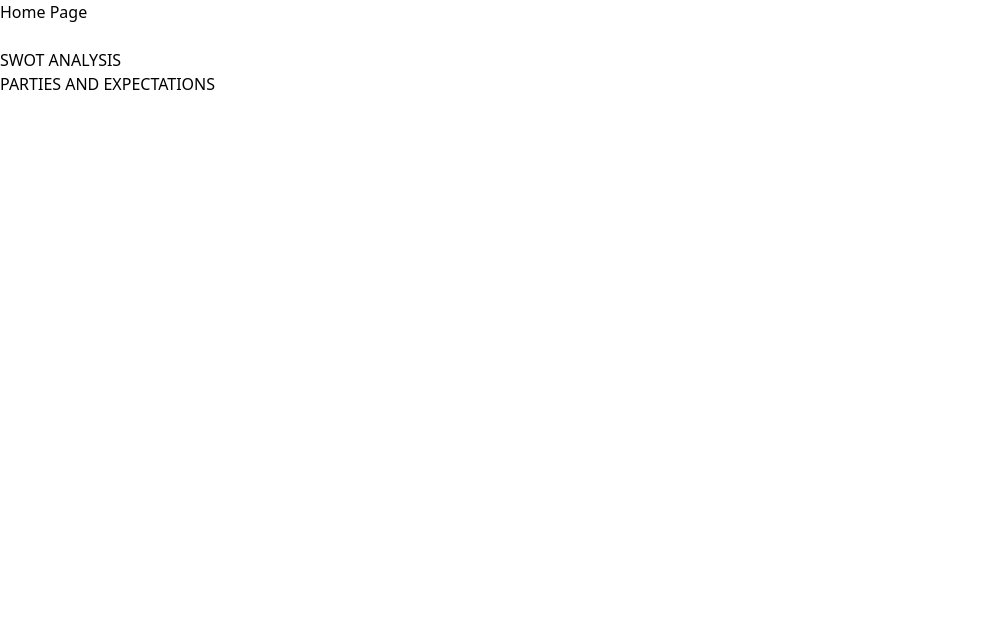
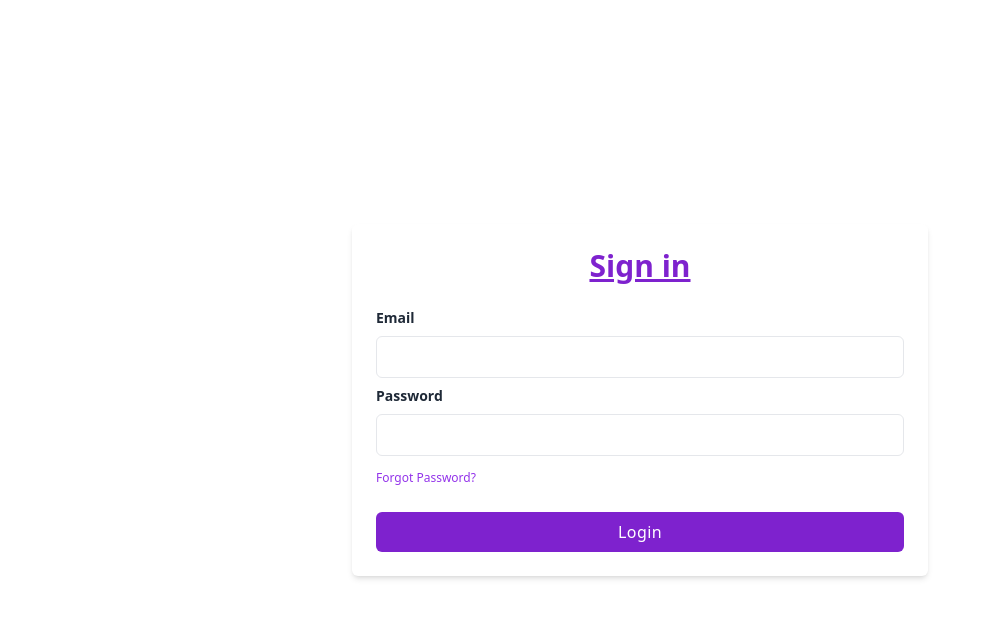
Before and after one commit to inba2002/isoauditwebpage, a React (Create React App) app: page / in a window 1280 px wide. Shown: the top 618 px of the page, without its empty margins (0-990 px from the left). Built offline with nearby package versions, Linux system fonts and the light colour scheme.

Commit message:
added sign in page and log out option

```diff
--- a/src/App.js
+++ b/src/App.js
@@ -3,6 +3,7 @@ import React from 'react';
 import Parties from './Components/Parties';
 import Swot from './Components/Swot';
 import Home from './Components/Home';
+import LoginPage from './Components/LoginPage';
 import {
     Routes,
     Route,
@@ -15,7 +16,8 @@ function App() {
     return (
        <>
                 <Routes>
-                <Route path="/" element={<Home/>} />
+                <Route path="/" element={<LoginPage/>} />
+                <Route path='home' element={<Home/>}/>
                 <Route path="swot" element={<Swot/>} />
                 <Route path="parties" element={<Parties/>} />
                 </Routes>
--- a/src/Components/Home.js
+++ b/src/Components/Home.js
@@ -1,7 +1,12 @@
 import React from 'react'
 import { Link } from "react-router-dom";
+import { useNavigate } from 'react-router-dom';
 
 const Home = () => {
+  const navigate= useNavigate();
+  function handlesubmit(e){
+    navigate("/");
+  }
   return (
     <div>
       <h1>Home Page</h1>
@@ -16,6 +21,9 @@ const Home = () => {
           <Link to="/parties">PARTIES AND EXPECTATIONS</Link>
         </li>
       </ul>
+
+      <button onClick={handlesubmit}>Log Out</button>
+
     </div>
   )
 }
--- /dev/null
+++ b/src/Components/LoginPage.js
@@ -0,0 +1,60 @@
+import React from 'react'
+import { useNavigate } from 'react-router-dom';
+
+function LoginPage() {
+    const navigate = useNavigate();
+
+  function handleClick(e) {
+
+    navigate("/home");
+  }
+  return (
+    <div className="relative flex flex-col justify-center min-h-screen overflow-hidden">
+            <div className="w-full p-6 m-auto bg-white rounded-md shadow-md lg:max-w-xl">
+                <h1 className="text-3xl font-semibold text-center text-purple-700 underline">
+                   Sign in
+                </h1>
+                <form className="mt-6">
+                    <div className="mb-2">
+                        <label
+                            for="email"
+                            className="block text-sm font-semibold text-gray-800"
+                        >
+                            Email
+                        </label>
+                        <input
+                            type="email"
+                            className="block w-full px-4 py-2 mt-2 text-purple-700 bg-white border rounded-md focus:border-purple-400 focus:ring-purple-300 focus:outline-none focus:ring focus:ring-opacity-40"
+                        />
+                    </div>
+                    <div className="mb-2">
+                        <label
+                            for="password"
+                            className="block text-sm font-semibold text-gray-800"
+                        >
+                            Password
+                        </label>
+                        <input
+                            type="password"
+                            className="block w-full px-4 py-2 mt-2 text-purple-700 bg-white border rounded-md focus:border-purple-400 focus:ring-purple-300 focus:outline-none focus:ring focus:ring-opacity-40"
+                        />
+                    </div>
+                    <a
+                        href="#"
+                        className="text-xs text-purple-600 hover:underline"
+                    >
+                        Forgot Password?
+                    </a>
+                    <div className="mt-6">
+                        <button onClick={handleClick} className="w-full px-4 py-2 tracking-wide text-white transition-colors duration-200 transform bg-purple-700 rounded-md hover:bg-purple-600 focus:outline-none focus:bg-purple-600">
+                            Login
+                        </button>
+                    </div>
+                </form>
+            </div>
+        </div>
+
+  )
+}
+
+export default LoginPage
--- a/src/Components/Parties.js
+++ b/src/Components/Parties.js
@@ -7,7 +7,7 @@ function Parties() {
 
   function handleClick(e) {
 
-    navigate("/");
+    navigate("/home");
   }
 
     const [tableData, setTableData] = useState([
--- a/src/Components/Swot.js
+++ b/src/Components/Swot.js
@@ -79,7 +79,7 @@ const Swot = () => {
       const handleSubmit = (e) => {
         e.preventDefault();
         console.log(data1);
-        navigate("/");
+        navigate("/home");
       };
 
 
```
